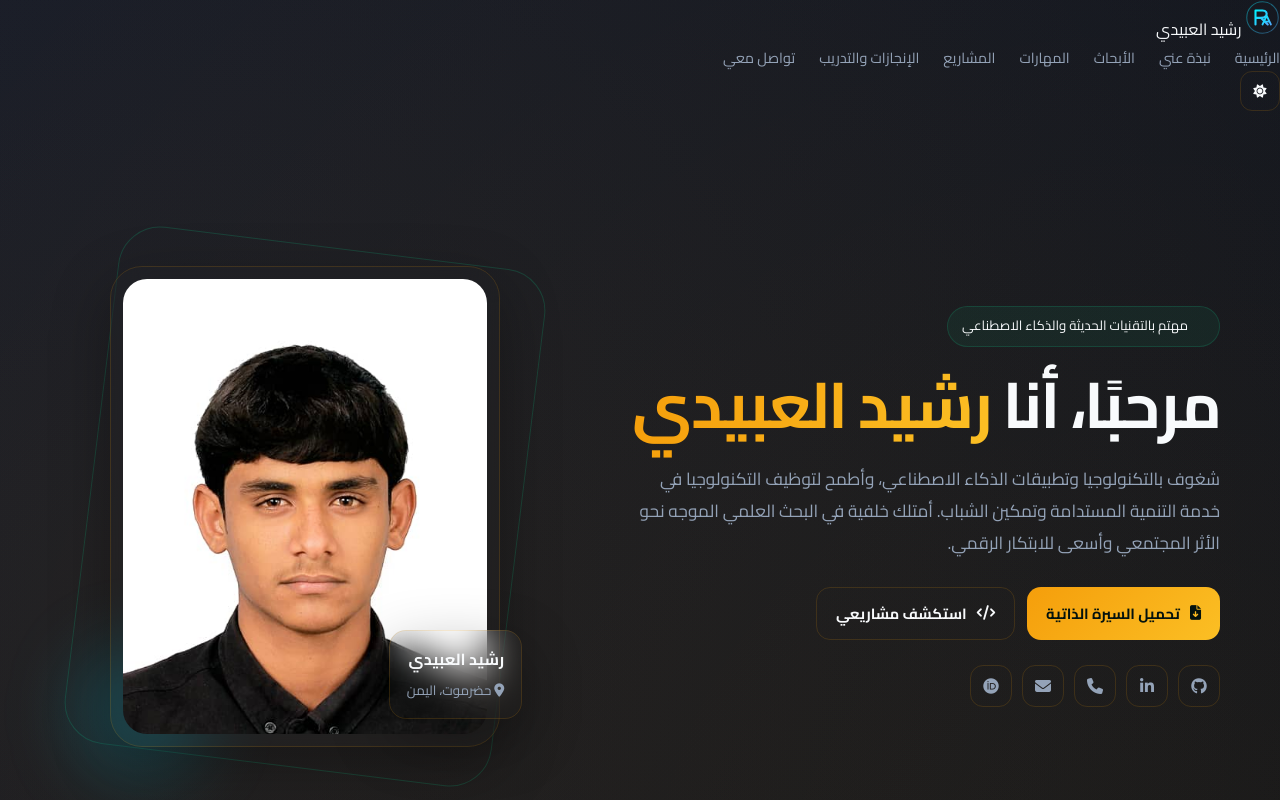
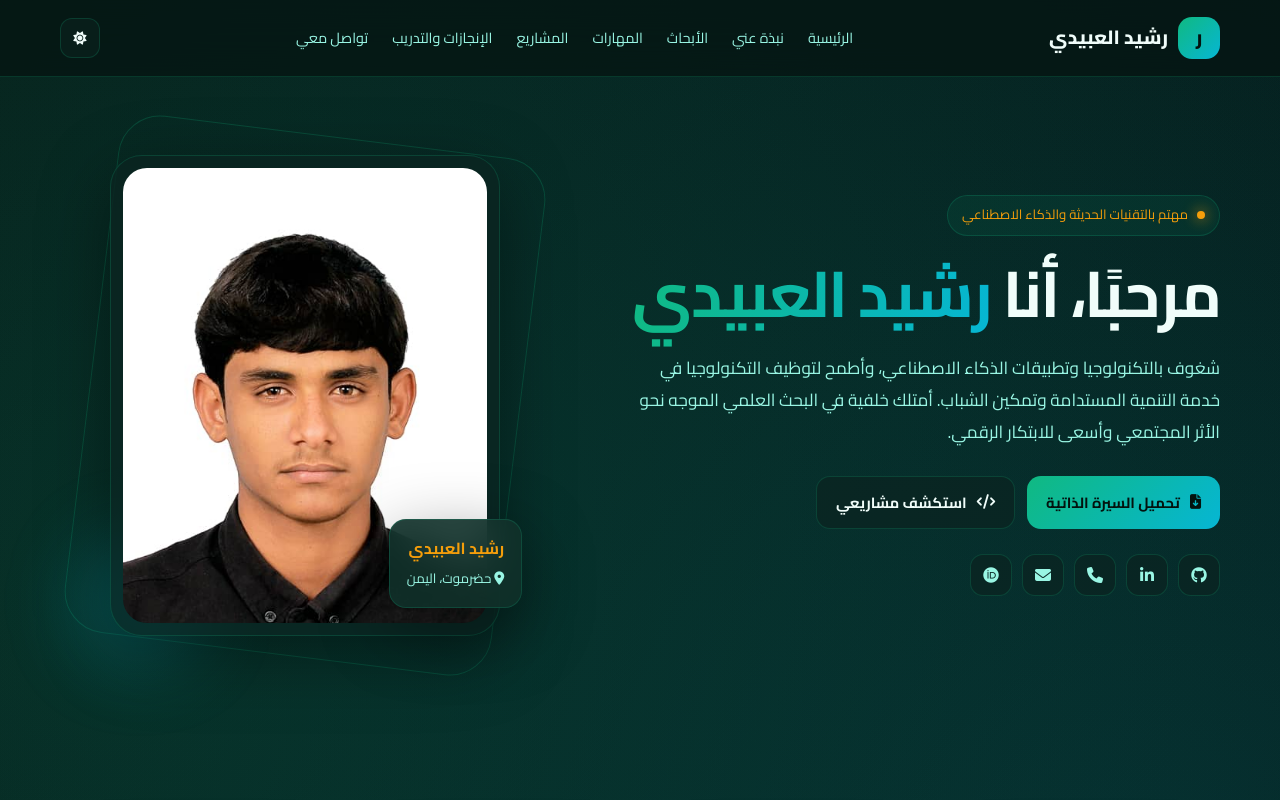
Before and after one commit to rashedalabidi7-beep/Personal-website-, a plain HTML site: page index.html in a window 1280 px wide. Shown: the top 800 px of the page. Drawn offline with Linux system fonts and the light colour scheme.

Commit message:
Refactor CSS variables and update header structure

```diff
--- a/index.html
+++ b/index.html
@@ -13,27 +13,17 @@
 
   <style>
     :root {
-  /* الوضع الداكن (Dark Mode) - ذهبي داكن فاخر */
-  --primary: #f59e0b;
-  --secondary: #fbbf24;
-  --bg-dark: #0f172a;
-  --card-bg: #1e293b;
-  --text: #f8fafc;
-  --muted: #94a3b8;
-  --line: rgba(245, 158, 11, 0.15);
-  --shadow: 0 20px 60px rgba(0, 0, 0, 0.3);
-}
-
-body.light {
-  /* الوضع النهاري (Light Mode) - ذهبي برونزي على خلفية مريحة */
-  --primary: #d97706;
-  --secondary: #b45309;
-  --bg-dark: #f8fafc;
-  --card-bg: #ffffff;
-  --text: #0f172a;
-  --muted: #64748b;
-  --line: rgba(217, 119, 6, 0.15);
-  --shadow: 0 10px 30px rgba(0, 0, 0, 0.05);
+      --bg: #061412;
+      --bg-soft: #0c2723;
+      --card: rgba(12, 35, 31, 0.65);
+      --card-strong: rgba(16, 48, 42, 0.9);
+      --text: #f0fdfa;
+      --muted: #99f6e4;
+      --line: rgba(16, 185, 129, 0.2);
+      --primary: #10b981;
+      --secondary: #06b6d4;
+      --accent: #f59e0b;
+      --shadow: 0 20px 70px rgba(0, 0, 0, 0.4);
     }
 
     * { box-sizing: border-box; margin: 0; padding: 0; }
@@ -41,12 +31,30 @@ html { scroll-behavior: smooth; }
     body {
       font-family: "Cairo", sans-serif;
       background:
-    radial-gradient(circle at 10% 10%, rgba(245, 158, 11, 0.08), transparent 28%),
-    radial-gradient(circle at 90% 15%, rgba(251, 191, 36, 0.05), transparent 30%),
-    linear-gradient(135deg, var(--bg-dark), #09090b 55%, #18181b);
+        radial-gradient(circle at 10% 10%, rgba(16, 185, 129, .15), transparent 28%),
+        radial-gradient(circle at 90% 15%, rgba(6, 182, 212, .15), transparent 30%),
+        linear-gradient(135deg, var(--bg), #04100e 55%, #020a09);
       color: var(--text);
       line-height: 1.85;
       overflow-x: hidden;
+    }
+
+    body.light {
+      --bg: #f0fdf4;
+      --bg-soft: #dcfce7;
+      --card: rgba(255, 255, 255, 0.75);
+      --card-strong: rgba(255, 255, 255, 0.95);
+      --text: #064e3b;
+      --muted: #047857;
+      --line: rgba(16, 185, 129, 0.25);
+      --primary: #059669;
+      --secondary: #0891b2;
+      --accent: #d97706;
+      --shadow: 0 20px 60px rgba(6, 78, 59, 0.12);
+      background:
+        radial-gradient(circle at 10% 10%, rgba(5, 150, 105, .15), transparent 28%),
+        radial-gradient(circle at 90% 15%, rgba(8, 145, 178, .13), transparent 30%),
+        linear-gradient(135deg, #f0fdf4, #e6f4ea);
     }
 
     a { color: inherit; text-decoration: none; }
@@ -255,22 +263,15 @@ body {
     }
   </style>
 </head>
+
 <body>
-<header>
-<a class="navbar-brand d-flex align-items-center gap-2" href="#">
-  <svg width="35" height="35" viewBox="0 0 100 100" fill="none" xmlns="http://www.w3.org/2000/svg">
-    <defs>
-      <linearGradient id="grad1" x1="0%" y1="0%" x2="100%" y2="100%">
-        <stop offset="0%" stop-color="#00F2FE" />
-        <stop offset="100%" stop-color="#4FACFE" />
-      </linearGradient>
-    </defs>
-    <circle cx="50" cy="50" r="45" stroke="url(#grad1)" stroke-width="3" fill="none" opacity="0.4"/>
-    <path d="M 30,70 V 30 H 50 C 60,30 65,37 60,45 C 56,51 48,51 45,51 L 65,70 M 45,51 H 30" stroke="url(#grad1)" stroke-width="6" stroke-linecap="round" stroke-linejoin="round"/>
-    <path d="M 50,70 L 62,45 L 74,70 M 54,62 H 70" stroke="url(#grad1)" stroke-width="5" stroke-linecap="round" stroke-linejoin="round"/>
-  </svg>
+  <header class="navbar">
+    <div class="container nav-inner">
+      <a href="#home" class="brand">
+        <span class="brand-mark">ر</span>
         <span>رشيد العبيدي</span>
       </a>
+
       <nav class="nav-links" id="navLinks">
         <a href="#home">الرئيسية</a>
         <a href="#about">نبذة عني</a>
@@ -299,7 +300,7 @@ body {
           </p>
 
           <div class="hero-buttons">
-          <a class="btn btn-primary" href="Rashid_Alabidi_CV.pdf" download>
+            <a class="btn btn-primary" href="cv.pdf" download>
               <i class="fa-solid fa-file-arrow-down"></i>
               تحميل السيرة الذاتية
             </a>
```
Lines whose indentation alone changed are shown as unchanged.
